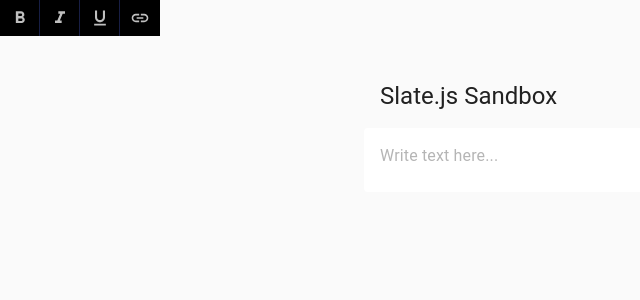
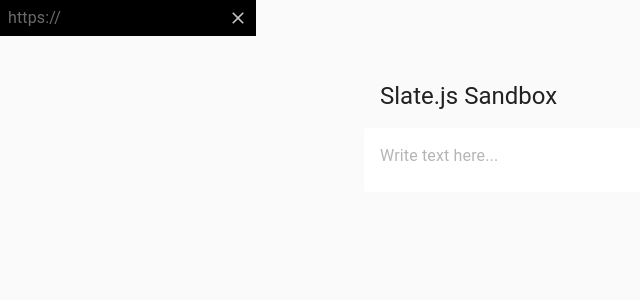
Before and after one commit to Prottoy2938/makeswift-test, a React (Create React App) app: page / in a window 1280 px wide. Both pictures are taken after a click on the button 140 px from the left and 18 px from the top of the page. Shown: the top 300 px of the page, without its empty margins (0-640 px from the left). Built offline with nearby package versions, Linux system fonts and the light colour scheme.

Commit message:
Made the link assertion to work - need to refactor code, still some bug - added 'slate-history', 'is-url' module

```diff
--- a/package.json
+++ b/package.json
@@ -12,10 +12,13 @@
   "dependencies": {
     "@material-ui/core": "4.10.2",
     "@material-ui/icons": "4.9.1",
+    "@types/is-url": "^1.2.28",
     "@types/react-dom": "^16.9.8",
+    "is-url": "^1.2.4",
     "react": "16.13.1",
     "react-dom": "16.13.1",
     "slate": "0.58.3",
+    "slate-history": "^0.58.3",
     "slate-react": "0.58.3",
     "typescript": "^3.9.5"
   },
--- a/src/editor/Editor.tsx
+++ b/src/editor/Editor.tsx
@@ -1,5 +1,5 @@
 import React from "react";
-import { createEditor, Node, Transforms, Editor, Text } from "slate";
+import { createEditor, Node, Transforms, Editor, Text, Range } from "slate";
 import {
   Editable,
   withReact,
@@ -10,16 +10,39 @@ import {
 
 import { DefaultElement } from "./elements";
 import { Toolbar } from "./Toolbar";
+import { withHistory } from "slate-history";
+import isUrl from "is-url";
+
+export interface EditorProps {
+  value: Node[];
+  onChange: (value: Node[]) => void;
+  placeholder?: string;
+  autoFocus?: boolean;
+  spellCheck?: boolean;
+}
 
 function renderElement(props: RenderElementProps) {
-  const { attributes, children } = props;
-  return <DefaultElement {...attributes}>{children}</DefaultElement>;
+  const {
+    attributes,
+    children,
+    element,
+  }: { attributes: any; children: any; element: any } = props;
+  console.log(element);
+  switch (element.type) {
+    case "link":
+      return (
+        <a {...attributes} href={element.url}>
+          {children}
+        </a>
+      );
+    default:
+      return <DefaultElement {...attributes}>{children}</DefaultElement>;
+  }
 }
 
 function renderLeaf(props: RenderLeafProps) {
   const { attributes, leaf } = props;
   let { children } = props;
-
   if (leaf.bold) {
     children = <strong>{children}</strong>;
   }
@@ -31,29 +54,45 @@ function renderLeaf(props: RenderLeafProps) {
   if (leaf.underlined) {
     children = <u>{children}</u>;
   }
+  // leaf.url
+  // if(leaf.link){
+  //   <a {...attributes} href={element.url}>
+  //   {children}
+  // </a>
+  // }
+
+  console.log(leaf, attributes);
 
   return <span {...attributes}>{children}</span>;
 }
 
-export interface EditorProps {
-  value: Node[];
-  onChange: (value: Node[]) => void;
-  placeholder?: string;
-  autoFocus?: boolean;
-  spellCheck?: boolean;
-}
-
 export function SlateEditor(props: EditorProps) {
   const { value, onChange, ...other } = props;
-  const editor = React.useMemo(() => withReact(createEditor()), []);
+  const editor = React.useMemo(
+    () => withLinks(withHistory(withReact(createEditor()))),
+    [],
+  );
+  const inputRef = React.useRef(null);
 
   return (
     <Slate editor={editor} value={value} onChange={onChange}>
-      <Toolbar open={true} editor={editor} toggleFormat={toggleFormat} />
+      <Toolbar
+        open={true}
+        editor={editor}
+        toggleFormat={toggleFormat}
+        insertLink={insertLink}
+      />
       <Editable
         renderElement={renderElement}
         renderLeaf={renderLeaf}
         {...other} //placeholder, autoFocus, spellCheck
+        onBlur={() => {
+          if (inputRef && inputRef.current) {
+            // @ts-ignore: Object is possibly 'null'.
+            inputRef.current.focus();
+            console.log("I'm running  after the input is blurred");
+          }
+        }}
       />
     </Slate>
   );
@@ -61,10 +100,9 @@ export function SlateEditor(props: EditorProps) {
 
 export { Node };
 
-const toggleFormat = (editor: any, format: any) => {
-  console.log(format);
+const toggleFormat = (editor: any, format: string) => {
+  const isActive = isFormatActive(editor, format);
 
-  const isActive = isFormatActive(editor, format);
   Transforms.setNodes(
     editor,
     { [format]: isActive ? null : true },
@@ -72,10 +110,77 @@ const toggleFormat = (editor: any, format: any) => {
   );
 };
 
-const isFormatActive = (editor: any, format: any) => {
+const isFormatActive = (editor: any, format: string) => {
   const [match] = Editor.nodes(editor, {
     match: (n: any) => n[format] === true,
-    mode: "all",
+    mode: "highest",
   });
   return !!match;
 };
+
+const withLinks = (editor: any) => {
+  const { insertData, insertText, isInline } = editor;
+
+  editor.isInline = (element: any) => {
+    return element.type === "link" ? true : isInline(element);
+  };
+
+  editor.insertText = (text: string) => {
+    if (text && isUrl(text)) {
+      wrapLink(editor, text);
+    } else {
+      insertText(text);
+    }
+  };
+
+  editor.insertData = (data: any) => {
+    const text = data.getData("text/plain");
+
+    if (text && isUrl(text)) {
+      wrapLink(editor, text);
+    } else {
+      insertData(data);
+    }
+  };
+
+  return editor;
+};
+
+const wrapLink = (editor: any, url: string) => {
+  if (isLinkActive(editor)) {
+    unwrapLink(editor);
+  }
+
+  const { selection } = editor;
+  const isCollapsed = selection && Range.isCollapsed(selection);
+  const link = {
+    type: "link",
+    url,
+    children: isCollapsed ? [{ text: url }] : [],
+  };
+
+  if (isCollapsed) {
+    Transforms.insertNodes(editor, link);
+  } else {
+    Transforms.wrapNodes(editor, link, { split: true });
+    Transforms.collapse(editor, { edge: "end" });
+  }
+};
+
+const insertLink = (editor: any, urlLink: string) => {
+  console.log(urlLink);
+  if (editor.selection) {
+    console.log(urlLink);
+
+    wrapLink(editor, urlLink);
+  }
+};
+
+const isLinkActive = (editor: any) => {
+  const [link] = Editor.nodes(editor, { match: (n) => n.type === "link" });
+  return !!link;
+};
+
+const unwrapLink = (editor: any) => {
+  Transforms.unwrapNodes(editor, { match: (n) => n.type === "link" });
+};
--- a/src/editor/Toolbar.tsx
+++ b/src/editor/Toolbar.tsx
@@ -12,6 +12,7 @@ import {
   FormatUnderlined,
   Link,
   Close,
+  EditRounded,
 } from "@material-ui/icons";
 import { makeStyles } from "@material-ui/core/styles";
 
@@ -43,43 +44,57 @@ const useStyles = makeStyles((theme) => ({
 
 export interface ToolbarProps extends Omit<PopperProps, "children"> {
   editor: any;
-  toggleFormat: (editor: any, format: any) => void;
+  toggleFormat: (editor: any, format: string) => void;
+  insertLink: (editor: any, urlLink: string) => void;
 }
 
 export function Toolbar(props: ToolbarProps) {
-  const [link, setLink] = React.useState("");
+  const [link, setLink] = React.useState(false);
+  const [urlLink, setUrlLink] = React.useState("");
+  //capturing text selection for `add url feature`
+  const [captureSelection, setCPSelection] = React.useState([]);
   const s = useStyles();
-  const { editor, open, toggleFormat } = props;
+  const { editor, open, toggleFormat, insertLink } = props;
+
+  const handleMouseDown = (
+    event: React.MouseEvent<HTMLButtonElement, MouseEvent>,
+    format: string,
+  ) => {
+    event.preventDefault();
+    toggleFormat(editor, format);
+  };
+
+  const handleUrlSubmit = (
+    e: React.FormEvent<HTMLFormElement>,
+    urlLink: string,
+  ) => {
+    e.preventDefault();
+    editor.selection = captureSelection;
+    if (!urlLink) return;
+    insertLink(editor, urlLink);
+  };
+
   return (
     <Popper className={s.root} open={open}>
       {!link ? (
         /* Formatting controls */
         <ButtonGroup variant="text" color="primary">
           <IconButton
-            onMouseDown={(event) => {
-              event.preventDefault();
-              toggleFormat(editor, "bold");
-            }}
+            onMouseDown={(event) => handleMouseDown(event, "bold")}
             className={s.button}
             size="small"
           >
             <FormatBold fontSize="small" />
           </IconButton>
           <IconButton
-            onMouseDown={(event) => {
-              event.preventDefault();
-              toggleFormat(editor, "italic");
-            }}
+            onMouseDown={(event) => handleMouseDown(event, "italic")}
             className={s.button}
             size="small"
           >
             <FormatItalic fontSize="small" />
           </IconButton>
           <IconButton
-            onMouseDown={(event) => {
-              event.preventDefault();
-              toggleFormat(editor, "underlined");
-            }}
+            onMouseDown={(event) => handleMouseDown(event, "underlined")}
             className={s.button}
             size="small"
           >
@@ -88,25 +103,28 @@ export function Toolbar(props: ToolbarProps) {
           <IconButton
             className={s.button}
             size="small"
-            onClick={() => setLink("")}
+            onClick={() => {
+              setCPSelection(editor.selection);
+              setLink(true);
+            }}
           >
             <Link fontSize="small" />
           </IconButton>
         </ButtonGroup>
       ) : (
         /* URL input field */
-        <form onSubmit={(x) => x.preventDefault()}>
+        <form onSubmit={(e) => handleUrlSubmit(e, urlLink)}>
           <Input
             className={s.input}
             type="url"
             fullWidth
-            value={link}
-            onChange={(x) => setLink(x.target.value)}
+            value={urlLink}
+            onChange={(x) => setUrlLink(x.target.value)}
             endAdornment={
               <Close
                 className={s.close}
                 fontSize="small"
-                onClick={() => setLink("")}
+                onClick={() => setLink(false)}
               />
             }
             placeholder="https://"
```
Also changed, not shown: 1 other file (tests, documents, lock files or other folders).
